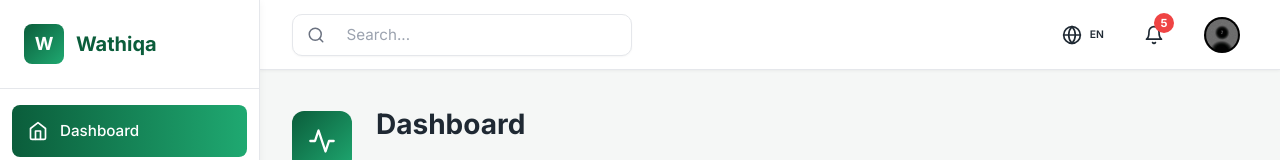
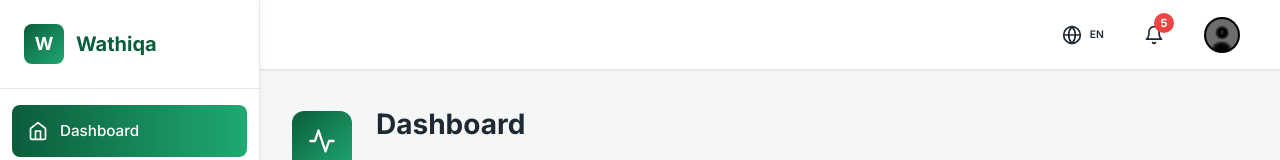
Before and after one commit to fahdbinsyed/Wathiqa-FE, a React (Create React App) app: page /dashboard in a window 1280 px wide. Shown: the top 160 px of the page. Built offline with nearby package versions, Linux system fonts and the light colour scheme; sample sign-in values are in the browser's storage.

Commit message:
Removed navbar-search

```diff
--- a/src/components/Navbar.js
+++ b/src/components/Navbar.js
@@ -58,7 +58,7 @@ const Navbar = ({ onMenuClick, searchQuery, onSearchChange }) => {
           <Menu size={24} />
         </button>
 
-        <div className="navbar-search">
+        {/* <div className="navbar-search">
         <Search size={18} className="navbar-search-icon" />
         <input
             type="text"
@@ -67,7 +67,7 @@ const Navbar = ({ onMenuClick, searchQuery, onSearchChange }) => {
             onChange={(e) => onSearchChange(e.target.value)}
             className="navbar-search-input"
         />
-        </div>
+        </div> */}
       </div>
 
       <div className="navbar-right">
```
